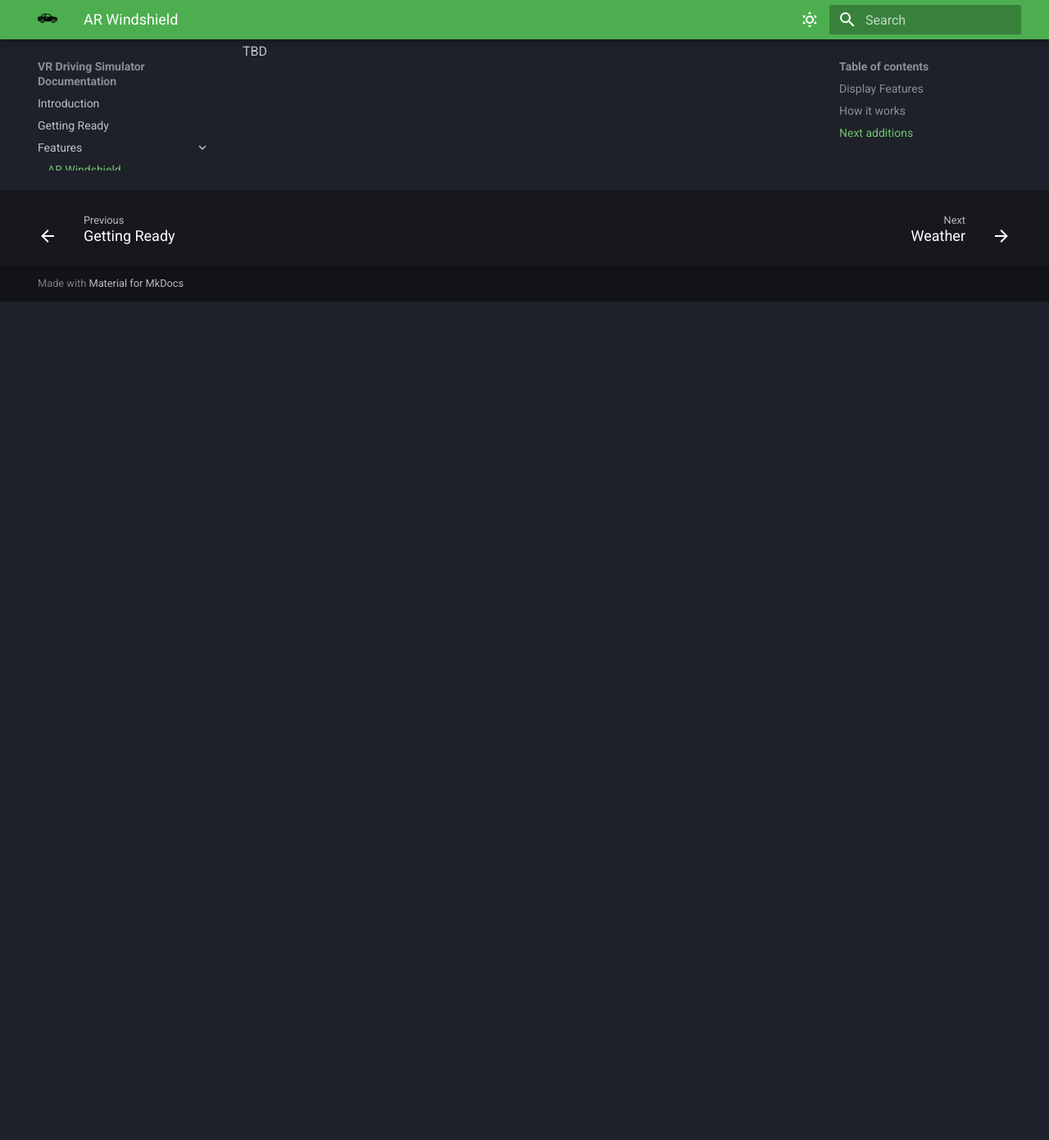
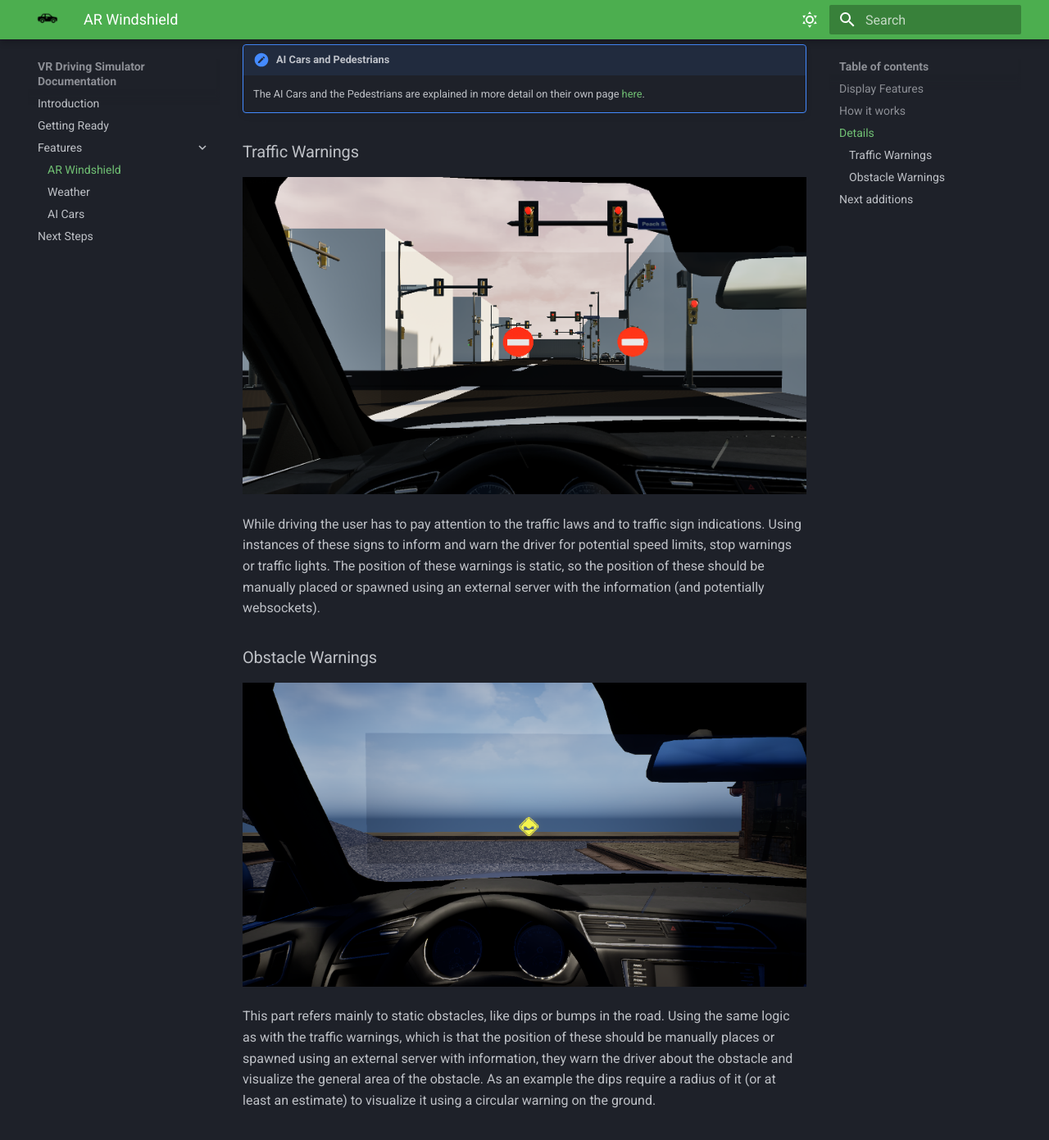
Before and after one commit to DimCharala/docs-vr-sim, an MkDocs documentation site: the page built from docs/ar-windshield.md, in a window 1280 px wide and 1400 px high, scrolled down 1032 px. Shown: the top 1391 px of the window at 82% size. Built offline with MkDocs 1.6.1 and Material for MkDocs 9.7.7, drawn with Linux system fonts in a browser that asks for light colours; some web fonts are replaced.

Commit message:
additions commit

```diff
--- a/docs/ar-windshield.md
+++ b/docs/ar-windshield.md
@@ -6,7 +6,7 @@ This is the main feature of the application. It is a 100x24cm screen in front of
 
 ## Display Features
 
-* [AI Cars](content-tabs.md) and Pedestrians
+* [AI Cars](ai-cars.md) and Pedestrians
 * Traffic Warnings
 * Obstacle Warnings
 
@@ -15,7 +15,23 @@ This is the main feature of the application. It is a 100x24cm screen in front of
 This feature works using two different mechanics. It uses [Post Process Materials](https://dev.epicgames.com/documentation/en-us/unreal-engine/post-process-materials-in-unreal-engine) and Unreal Engine's [Scene Capture Components](https://dev.epicgames.com/documentation/en-us/unreal-engine/1.7---scene-capture-2d?application_version=4.27).
 Specifically for the visualization of the danger levels of Cars and Pedestrians only Post Process Materials are needed, which use the depth buffer and Unreal Engine's [Custom Depth Buffer](https://www.tomlooman.com/the-many-uses-of-custom-depth-in-unreal-4/), which is basically a depth buffer only for selected actors in the scene.
 
+## Details
 
+!!! note "AI Cars and Pedestrians"
+
+    The AI Cars and the Pedestrians are explained in more detail on their own page [here](ai-cars.md).
+
+### Traffic Warnings
+
+![Forbidden traffic sign during traffic light](assets/traffic-warning-forbidden.png)
+
+While driving the user has to pay attention to the traffic laws and to traffic sign indications. Using instances of these signs to inform and warn the driver for potential speed limits, stop warnings or traffic lights. The position of these warnings is static, so the position of these should be manually placed or spawned using an external server with the information (and potentially websockets).
+
+### Obstacle Warnings
+
+![Dip warning](assets/dip-warning.png)
+
+This part refers mainly to static obstacles, like dips or bumps in the road. Using the same logic as with the traffic warnings, which is that the position of these should be manually places or spawned using an external server with information, they warn the driver about the obstacle and visualize the general area of the obstacle. As an example the dips require a radius of it (or at least an estimate) to visualize it using a circular warning on the ground.
 
 ## Next additions
 
--- a/mkdocs.yml
+++ b/mkdocs.yml
@@ -55,5 +55,5 @@ nav:
   - Features:
     - AR Windshield: ar-windshield.md
     - Weather: weather.md
-    - AI Cars: content-tabs.md
+    - AI Cars: ai-cars.md
   - Next Steps: codetest.md
```
Also changed, not shown: docs/index.md (+5 -3 lines), docs/weather.md (+25 -1 lines), docs/ai-cars.md (added), docs/assets/dip-warning.png (added), docs/assets/rainy-scene.png (added), docs/assets/traffic-warning-forbidden.png (added), 1 other file.
